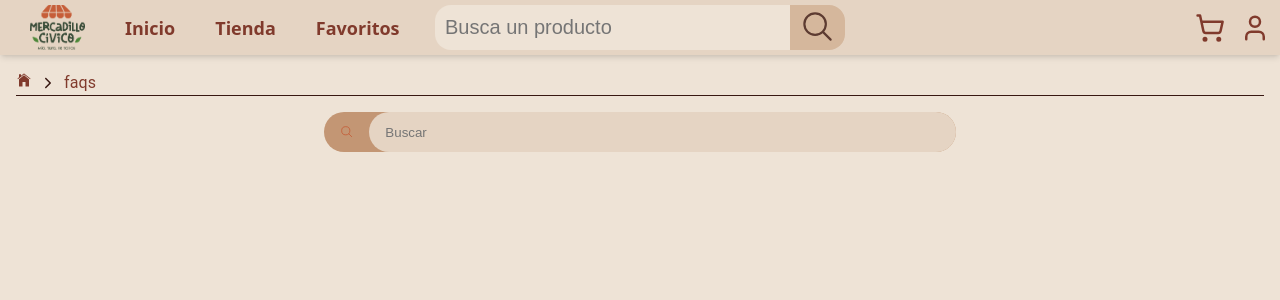
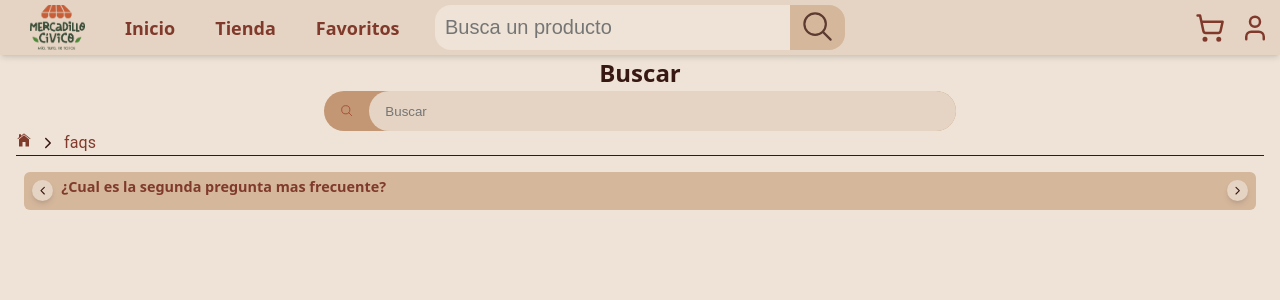
Before and after one commit to MercadilloCivico/MercadilloCivico, a React (Vite) app in the folder front/: page /faqs in a window 1280 px wide. Shown: the top 300 px of the page. Built offline with nearby package versions, Linux system fonts and the light colour scheme; no server answers.

Commit message:
feat: :sparkles: crea una barra con las preguntas mas frecuentes y modificaciones varias

```diff
--- /dev/null
+++ b/front/src/components/FaqBar/FaqBar.jsx
@@ -0,0 +1,50 @@
+import { useState, useEffect } from 'react';
+import { FiChevronLeft, FiChevronRight } from 'react-icons/fi';
+
+const FaqBar = () => {
+  const questions = [
+    '¿Cual es la primera pregunta?',
+    '¿Cual es la segunda pregunta mas frecuente?',
+    '¿Cual es la tercera pregunta mas frecuente de  todas?',
+  ];
+
+  const [currentQuestionIndex, setCurrentQuestionIndex] = useState(0);
+
+  useEffect(() => {
+    const interval = setInterval(() => {
+      setCurrentQuestionIndex((prevIndex) => (prevIndex + 1) % questions.length);
+    }, 5000);
+
+    return () => clearInterval(interval);
+  }, [questions.length]);
+
+  const handlePrevQuestion = () => {
+    setCurrentQuestionIndex((prevIndex) => (prevIndex - 1 + questions.length) % questions.length);
+  };
+
+  const handleNextQuestion = () => {
+    setCurrentQuestionIndex((prevIndex) => (prevIndex + 1) % questions.length);
+  };
+
+  return (
+    <div className='mx-4 flex items-center justify-between p-1 bg-pearl-bush-300 rounded-md'>
+      <button
+        className='p-1 mx-1 text-tuscany-950 flex items-center justify-center bg-pearl-bush-200 hover:bg-pearl-bush-400 shadow-md border-none rounded-full cursor-pointer'
+        onClick={handlePrevQuestion}>
+        <FiChevronLeft />
+      </button>
+      <div className='flex-1 mx-1 text-start'>
+        <p className='text-[.6em] sm:text-[.7em] md:text-[.9em] text-tuscany-800 hover:text-tuscany-950 font-semibold cursor-pointer mb-2'>
+          {questions[currentQuestionIndex]}
+        </p>
+      </div>
+      <button
+        className='p-1 mx-1 text-tuscany-950 flex items-center justify-center bg-pearl-bush-200 hover:bg-pearl-bush-400 shadow-md border-none rounded-full cursor-pointer'
+        onClick={handleNextQuestion}>
+        <FiChevronRight />
+      </button>
+    </div>
+  );
+};
+
+export default FaqBar;
--- a/front/src/components/SearchBarFaq/SearchBarFaq.jsx
+++ b/front/src/components/SearchBarFaq/SearchBarFaq.jsx
@@ -2,11 +2,11 @@ import { IoSearchOutline } from 'react-icons/io5';
 
 const SearchBarFaq = () => {
   return (
-    <div className='flex items-center justify-center mt-4 mx-2'>
+    <div className='flex items-center justify-center mx-2'>
       <div className='relative w-full sm:w-4/5 lg:w-2/3 xl:w-1/2'>
-        <div className='flex items-center bg-pearl-bush-400 rounded-full'>
-          <button className='h-full px-4 flex items-center justify-center custom-transparent-bg border-none'>
-            <IoSearchOutline className='text-tuscany-600' />
+        <div className='flex items-center bg-pearl-bush-400 hover:bg-pearl-bush-500 rounded-full cursor-pointer'>
+          <button className='h-full px-4 flex items-center justify-center custom-transparent-bg border-none cursor-pointer'>
+            <IoSearchOutline className='text-tuscany-700 hover:text-tuscany-800' />
           </button>
           <input
             type='text'
--- a/front/src/views/Faqs/Faqs.jsx
+++ b/front/src/views/Faqs/Faqs.jsx
@@ -1,15 +1,20 @@
 import CustomBreadcrumbs from '../../components/CustomBreadcrumbs/CustomBreadcrumbs';
+import FaqBar from '../../components/FaqBar/FaqBar';
 import SearchBarFaq from '../../components/SearchBarFaq/SearchBarFaq';
 
 const Faqs = () => {
   return (
     <div>
       {/*Nota: use style, porque con tailwind no se me veia el borde :( */}
-      <div className='m-4' style={{ borderBottom: '1px solid #381812' }}>
+      <div>
+        <span className='text-tuscany-950 font-semibold text-[1.5em]'>Buscar</span>
+        <SearchBarFaq />
+      </div>
+      <div className='mb-4 mx-4' style={{ borderBottom: '1px solid #381812' }}>
         <CustomBreadcrumbs />
       </div>
-      <div>
-        <SearchBarFaq />
+      <div className='m-2'>
+        <FaqBar />
       </div>
     </div>
   );
```
